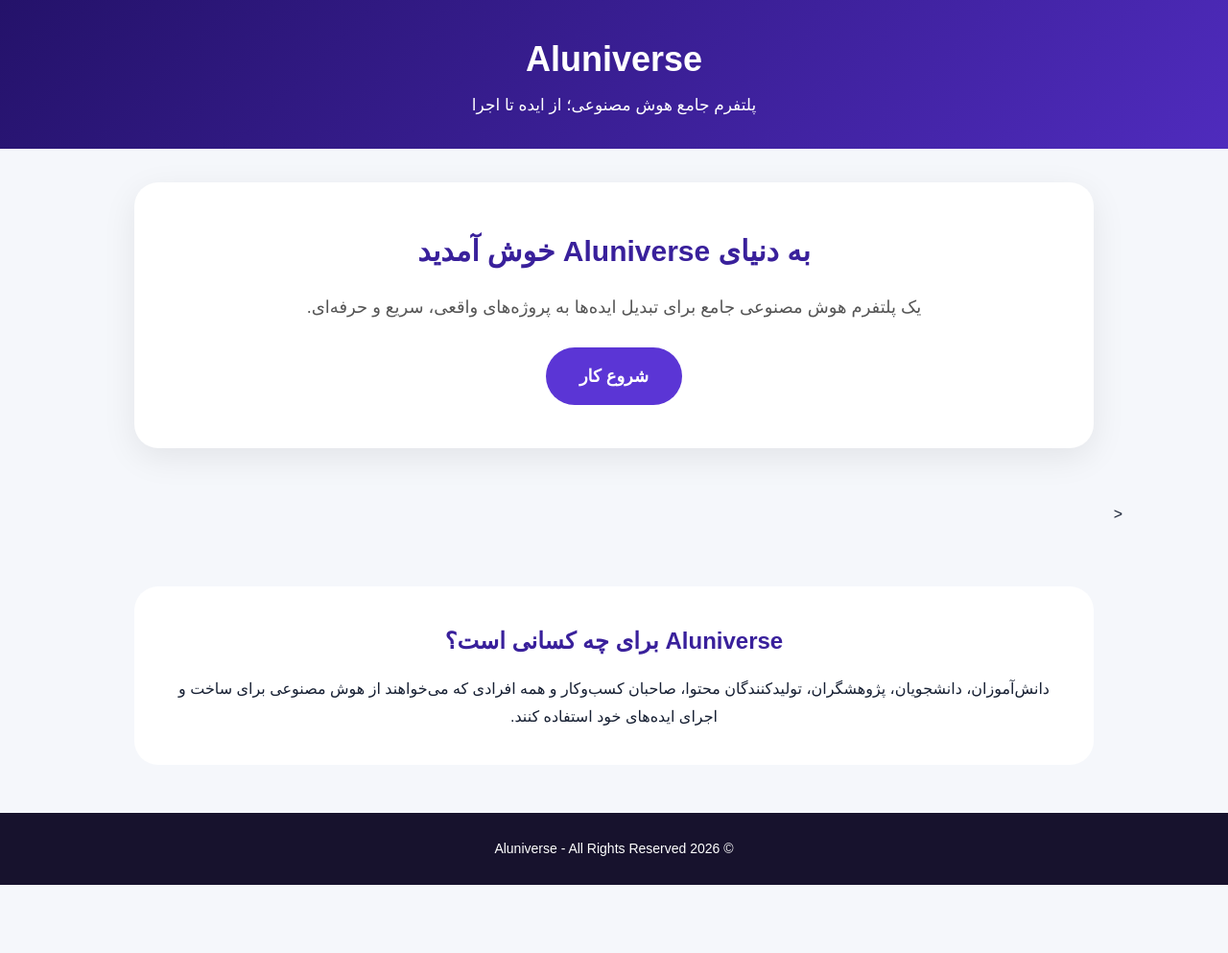
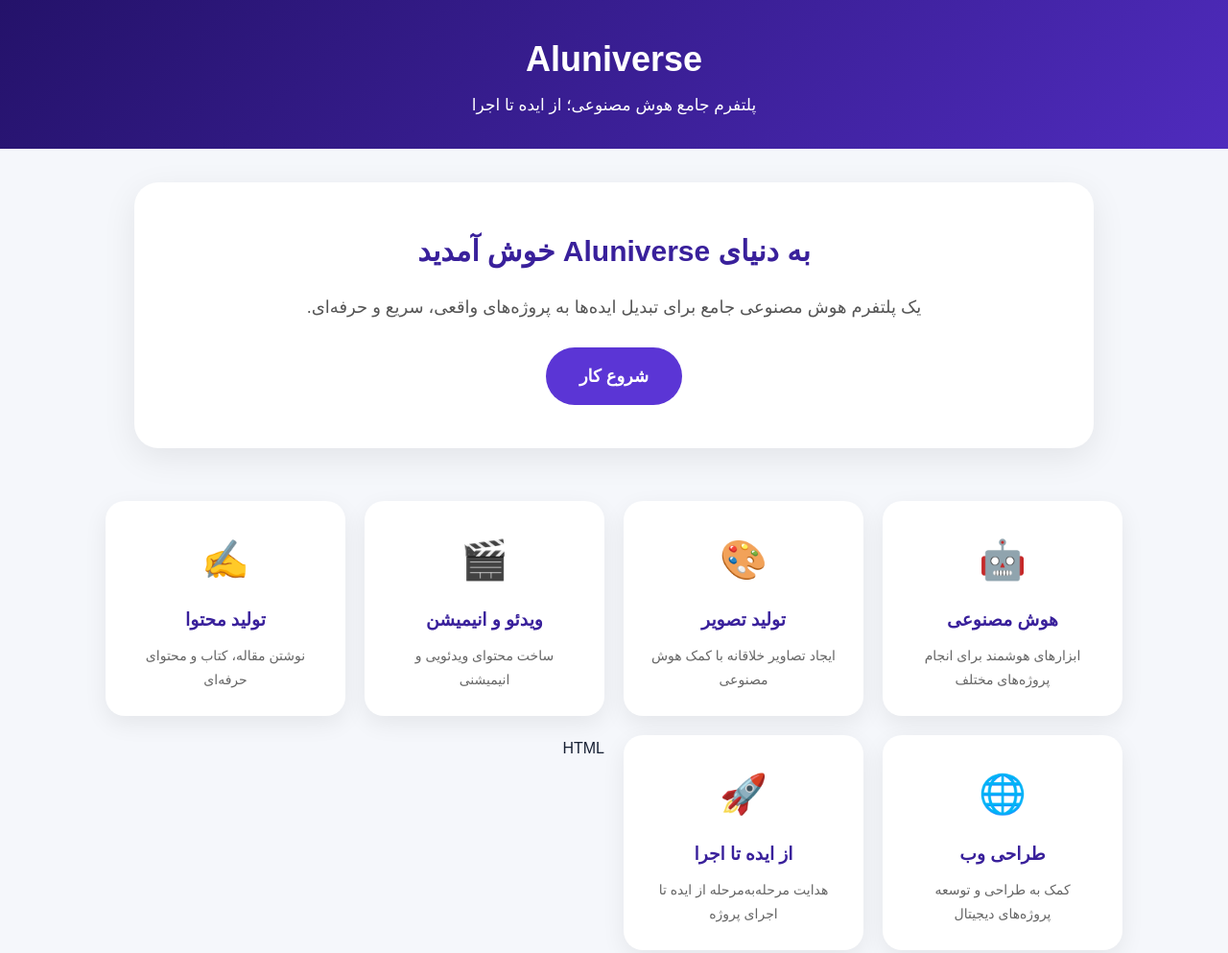
Before and after one commit to mouina1353-lang/Aluniverse, a plain HTML site: page index.html in a window 1280 px wide. Shown: the top 993 px of the page at 96% size. Before the commit the page ends 922 px from the top, so only its background shows below. Drawn offline with Linux system fonts and the light colour scheme.

Commit message:
Update index.html

```diff
--- a/index.html
+++ b/index.html
@@ -141,7 +141,47 @@
 
 <section class="features" id="features">
 
-  <
+
+
+<div class="card" onclick="openTool('ai')">
+    <div class="icon">🤖</div>
+    <h3>هوش مصنوعی</h3>
+    <p>ابزارهای هوشمند برای انجام پروژه‌های مختلف</p>
+</div>
+
+<div class="card" onclick="openTool('image')">
+    <div class="icon">🎨</div>
+    <h3>تولید تصویر</h3>
+    <p>ایجاد تصاویر خلاقانه با کمک هوش مصنوعی</p>
+</div>
+
+<div class="card" onclick="openTool('video')">
+    <div class="icon">🎬</div>
+    <h3>ویدئو و انیمیشن</h3>
+    <p>ساخت محتوای ویدئویی و انیمیشنی</p>
+</div>
+
+<div class="card" onclick="openTool('content')">
+    <div class="icon">✍️</div>
+    <h3>تولید محتوا</h3>
+    <p>نوشتن مقاله، کتاب و محتوای حرفه‌ای</p>
+</div>
+
+<div class="card" onclick="openTool('web')">
+    <div class="icon">🌐</div>
+    <h3>طراحی وب</h3>
+    <p>کمک به طراحی و توسعه پروژه‌های دیجیتال</p>
+</div>
+
+<div class="card" onclick="openTool('execute')">
+    <div class="icon">🚀</div>
+    <h3>از ایده تا اجرا</h3>
+    <p>هدایت مرحله‌به‌مرحله از ایده تا اجرای پروژه</p>
+</div>
+HTML
+
+
+
 </section>
 
 <section class="section">
```
